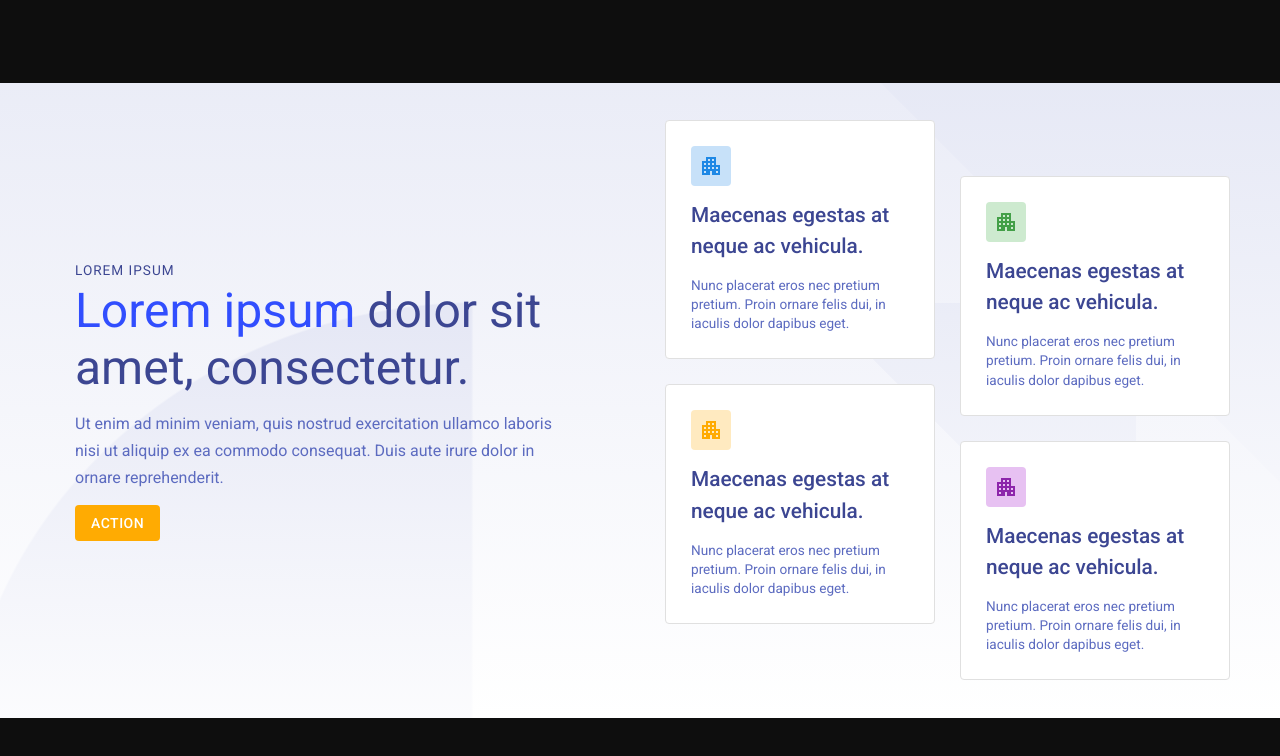
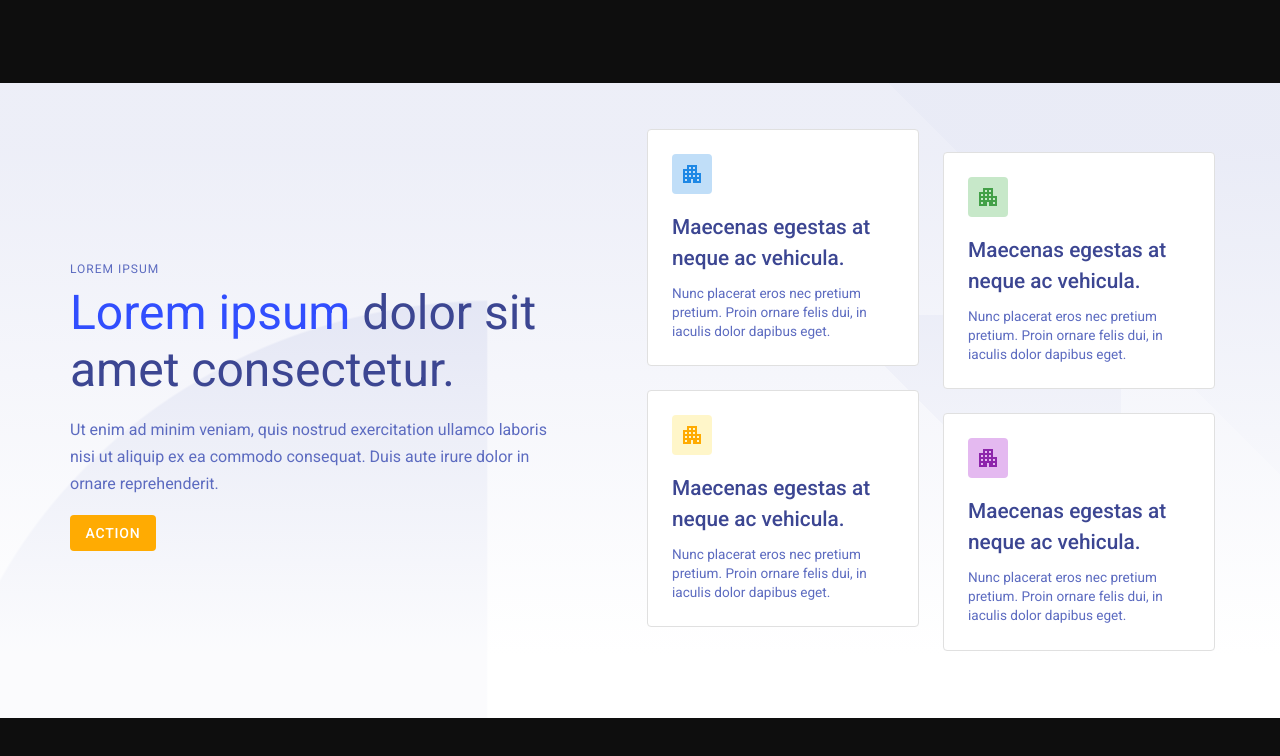
Before and after one commit to doforever/shuffle-task1, a website: page index.html in a window 1280 px wide. Drawn offline with Linux system fonts and the light colour scheme.

Commit message:
Align elements pixel perfect

```diff
--- a/index.html
+++ b/index.html
@@ -15,8 +15,8 @@
     <section class="row section">
       <article class="col-sm-12 col-lg-6 section__article">
         <h1 class="section__title">Lorem ipsum</h1>
-        <h2 class="section__subtitle"><strong>Lorem ipsum</strong> dolor sit amet, consectetur.</h2>
-        <p class="section__text">
+        <h2 class="section__subtitle"><strong>Lorem ipsum</strong> dolor sit amet consectetur.</h2>
+        <p>
           Ut enim ad minim veniam, quis nostrud exercitation ullamco laboris nisi ut aliquip ex ea commodo consequat.
           Duis aute irure dolor in ornare reprehenderit.
         </p>
--- a/sass/_global.scss
+++ b/sass/_global.scss
@@ -14,12 +14,12 @@ body {
 }
 
 h1, h2, h3, h4, h5, h6 {
-  margin: 0;
+  margin: 0 0 $base-margin 0;
   color: $color-secondary;
 }
 
 p {
-  margin: 0;
+  margin: 0 0 $base-margin 0;
 }
 
 .container {
--- a/sass/_settings.scss
+++ b/sass/_settings.scss
@@ -15,8 +15,8 @@ $color-border: #e0e0e0;
 $font-text: 'Roboto', sans-serif;
 
 $base-size: 16px;
-$base-padding: 25px;
-$base-margin: 14px;
+$base-padding: 24px;
+$base-margin: 18px;
 $radius: 4px;
 $size-md: 768px;
 $size-lg: 992px;
--- a/sass/components/_box.scss
+++ b/sass/components/_box.scss
@@ -12,16 +12,17 @@
     font-size: 1.3rem;
     font-weight: 500;
     line-height: 1.5;
-    margin: 7px 0 $base-margin 0;
+    margin-bottom: $base-margin - 8px;
   }
 
   &__text {
     font-size: 0.85rem;
     line-height: 1.4;
+    margin: 0;
   }
 
   @mixin wrapper-mod($color) {
-    background-color: color.scale($color, $lightness: 75%);
+    background-color: color.scale($color, $lightness: 72%);
     fill: $color;
   }
 
@@ -31,8 +32,7 @@
     border-radius: $radius;
     margin-bottom: $base-margin;
     position: relative;
-    background-color: color.scale($color-info, $lightness: 75%);
-    fill: $color-info;
+    @include wrapper-mod($color-info);
 
     &--success {
       @include wrapper-mod($color-success);
@@ -40,6 +40,7 @@
 
     &--warning {
       @include wrapper-mod($color-warning);
+      background-color: color.adjust($color-warning, $lightness: 39%, $hue: 10%);
     }
 
     &--violet {
--- a/sass/components/_button.scss
+++ b/sass/components/_button.scss
@@ -4,9 +4,9 @@
   text-transform: uppercase;
   display: block;
   height: 36px;
-  padding: 0 16px;
+  padding: 0 15.5px;
   font-size: 14px;
-  letter-spacing: 0.5px;
+  letter-spacing: 0.8px;
   font-weight: 500;
   background-color: $color-warning;
   border: none;
--- a/sass/components/_section.scss
+++ b/sass/components/_section.scss
@@ -3,30 +3,32 @@
 .section {
   background-color: color.scale($color-primary, $lightness: 88%);
   background:
-    linear-gradient(180deg, color.scale($color-primary, $lightness: 75%, $alpha: -50%) 0%, color.scale($color-light, $alpha: -10%) 100%),
-    linear-gradient(225deg, color.scale($color-primary, $lightness: 88%) 49.8%, transparent 50%, transparent 100%) 85% 70% / 20em 20em,
-    linear-gradient(225deg, color.scale($color-primary, $lightness: 95%) 49.8%, transparent 50%, transparent 100%) 100% 0% / 25em 25em,
-    linear-gradient(90deg, transparent 36.8%, $color-light 37%),
-    radial-gradient(65em 60em at 30em 110%, color.scale($color-primary, $lightness: 78%) 49.8%, transparent 50%),
+    linear-gradient(180deg, color.scale($color-primary, $lightness: 80%, $alpha: -45%) 10%, color.scale($color-light, $alpha: -10%) 90%),
+    linear-gradient(225deg, color.scale($color-primary, $lightness: 87%) 49.9%, rgba($color-primary, 0) 50%) 84% 67% / 18em 18em,
+    linear-gradient(225deg, color.scale($color-primary, $lightness: 95%) 49.9%, rgba($color-primary, 0) 50%) 100% 0% / 24.5em 24.5em,
+    linear-gradient(90deg, rgba($color-primary, 0) 30.4em, $color-light 30.5em),
+    radial-gradient(70em 65em at 31em 116%, color.scale($color-primary, $lightness: 75%) 49.8%, rgba($color-primary, 0) 50%),
     $color-light;
   background-repeat: no-repeat;
   min-height: 635px;
 
   &__article {
-    padding: $base-padding*3;
+    padding: $base-padding*3 - 2px;
   }
 
   &__title {
-    font-size: 0.85rem;
+    font-size: 0.75rem;
     font-weight: initial;
     text-transform: uppercase;
     letter-spacing: 1px;
+    margin-top: 10px;
+    margin-bottom: 5px;
+    color: inherit;
   }
 
   &__subtitle {
     font-size: 3rem;
     line-height: initial;
-    margin-bottom: $base-margin;
     font-weight: initial;
 
     strong {
@@ -35,12 +37,9 @@
     }
   }
 
-  &__text {
-    margin-bottom: $base-margin;
-  }
-
   &__boxes {
-    padding: $base-padding 0;
+    padding: 34px 17px 55px 0;
+    margin-left: -17px;
     height: 100%;
 
     >*{
```
Also changed, not shown: css/style.css, 1 other file.
